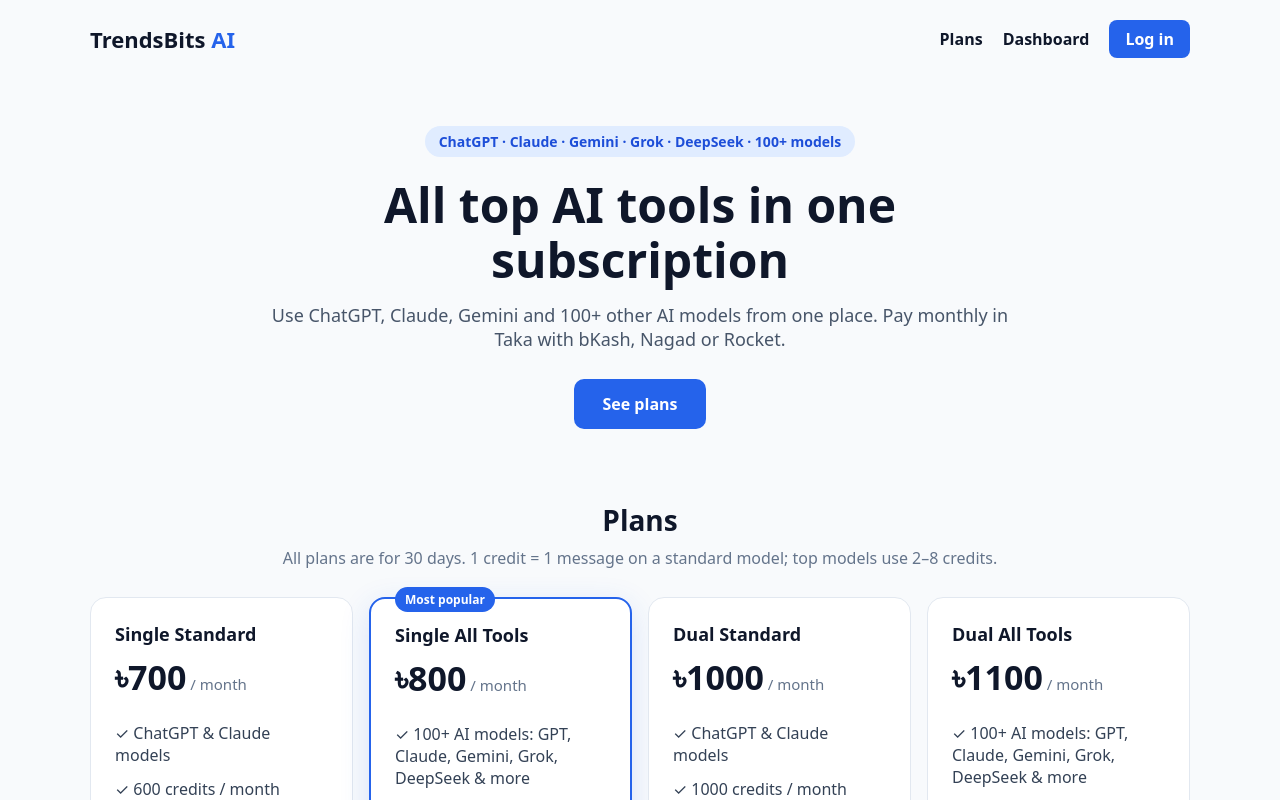
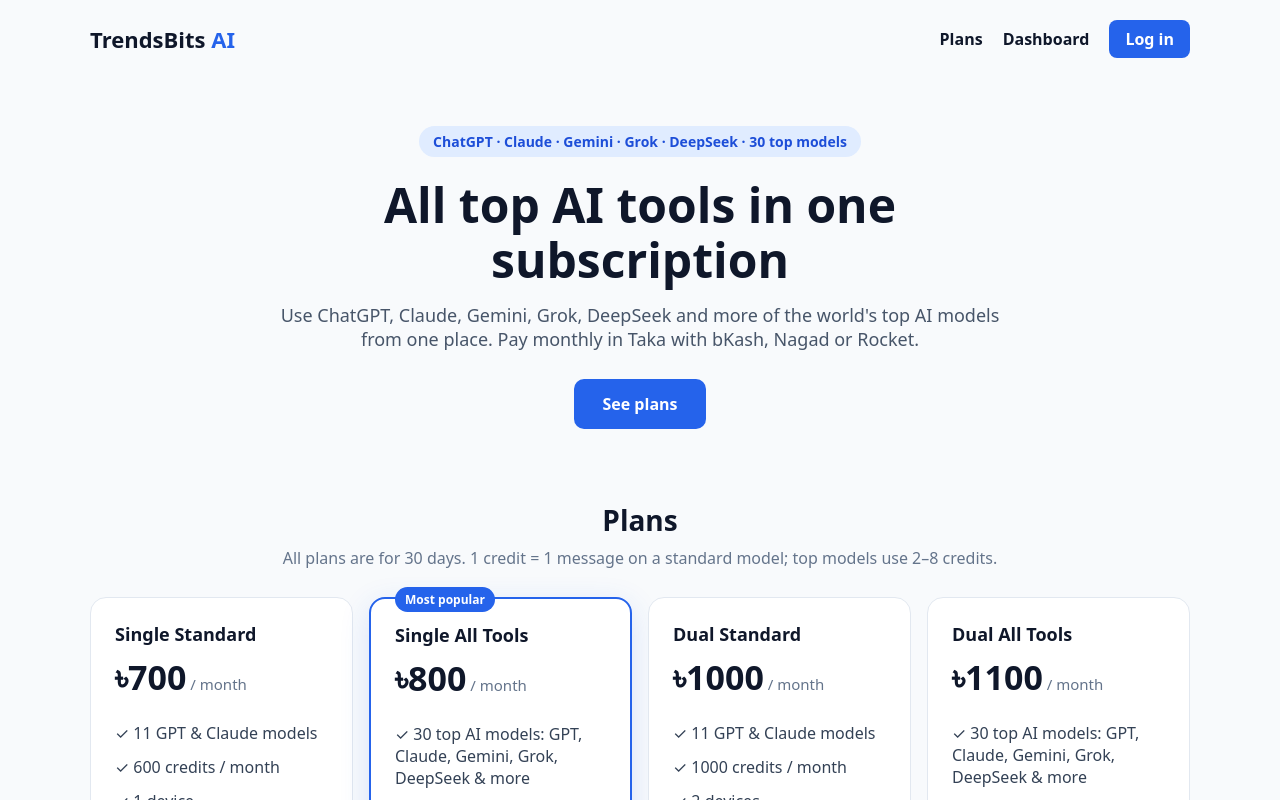
Before and after one commit to Mahbubgit2023/trendsbits-ai, a Next.js app: page / in a window 1280 px wide. Shown: the top 800 px of the page. Built offline with nearby package versions, Linux system fonts and the light colour scheme.

Commit message:
Homepage: 30 top models
Updated the plans to reflect changes in the number of AI models and adjusted the description for clarity.

```diff
--- a/app/page.js
+++ b/app/page.js
@@ -1,8 +1,8 @@
 const PLANS = [
-  { id: 'single_standard', name: 'Single Standard', price: 700, devices: 1, tools: ['ChatGPT & Claude models', '600 credits / month'] },
-  { id: 'single_all', name: 'Single All Tools', price: 800, devices: 1, tools: ['100+ AI models: GPT, Claude, Gemini, Grok, DeepSeek & more', '600 credits / month'], popular: true },
-  { id: 'dual_standard', name: 'Dual Standard', price: 1000, devices: 2, tools: ['ChatGPT & Claude models', '1000 credits / month'] },
-  { id: 'dual_all', name: 'Dual All Tools', price: 1100, devices: 2, tools: ['100+ AI models: GPT, Claude, Gemini, Grok, DeepSeek & more', '1000 credits / month'] },
+  { id: 'single_standard', name: 'Single Standard', price: 700, devices: 1, tools: ['11 GPT & Claude models', '600 credits / month'] },
+  { id: 'single_all', name: 'Single All Tools', price: 800, devices: 1, tools: ['30 top AI models: GPT, Claude, Gemini, Grok, DeepSeek & more', '600 credits / month'], popular: true },
+  { id: 'dual_standard', name: 'Dual Standard', price: 1000, devices: 2, tools: ['11 GPT & Claude models', '1000 credits / month'] },
+  { id: 'dual_all', name: 'Dual All Tools', price: 1100, devices: 2, tools: ['30 top AI models: GPT, Claude, Gemini, Grok, DeepSeek & more', '1000 credits / month'] },
 ];
 
 const STEPS = [
@@ -24,10 +24,10 @@ export default function Home() {
       </header>
 
       <section style={s.hero}>
-        <div style={s.badge}>ChatGPT · Claude · Gemini · Grok · DeepSeek · 100+ models</div>
+        <div style={s.badge}>ChatGPT · Claude · Gemini · Grok · DeepSeek · 30 top models</div>
         <h1 style={s.h1}>All top AI tools in one subscription</h1>
         <p style={s.lead}>
-          Use ChatGPT, Claude, Gemini and 100+ other AI models from one place. Pay monthly in Taka with bKash, Nagad or Rocket.
+          Use ChatGPT, Claude, Gemini, Grok, DeepSeek and more of the world's top AI models from one place. Pay monthly in Taka with bKash, Nagad or Rocket.
         </p>
         <a href="#plans" style={s.cta}>See plans</a>
       </section>
```
